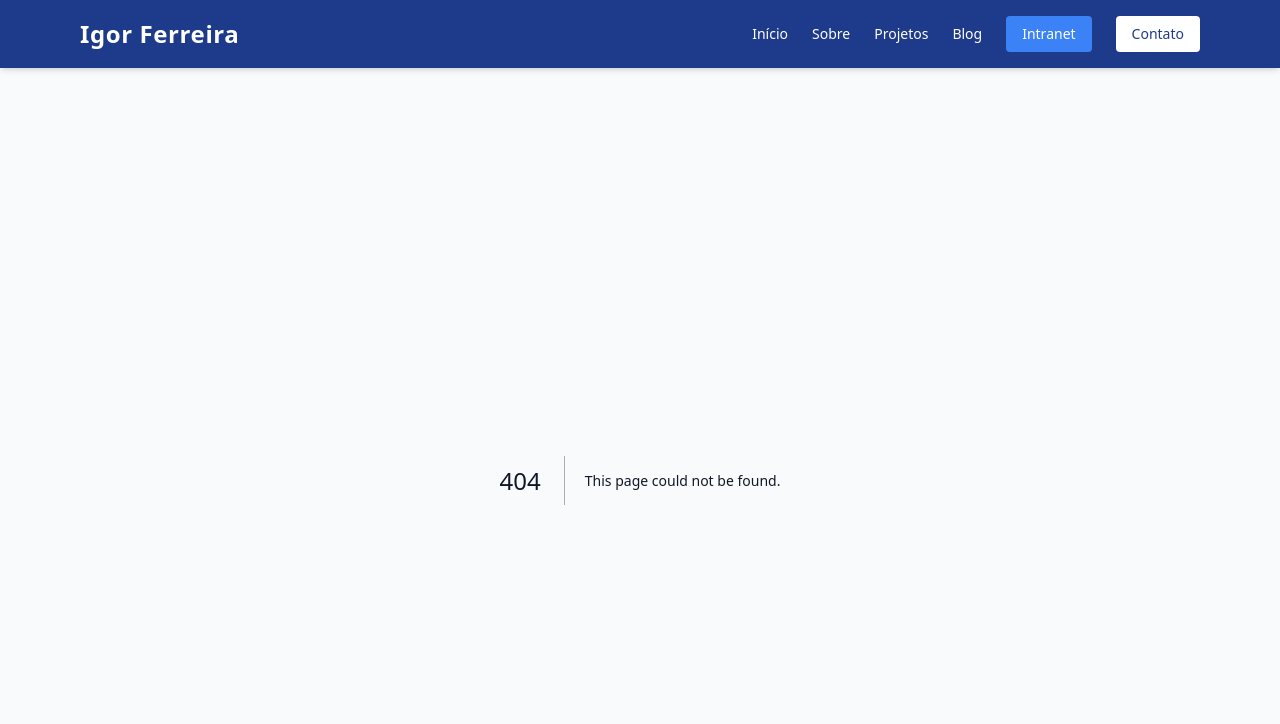
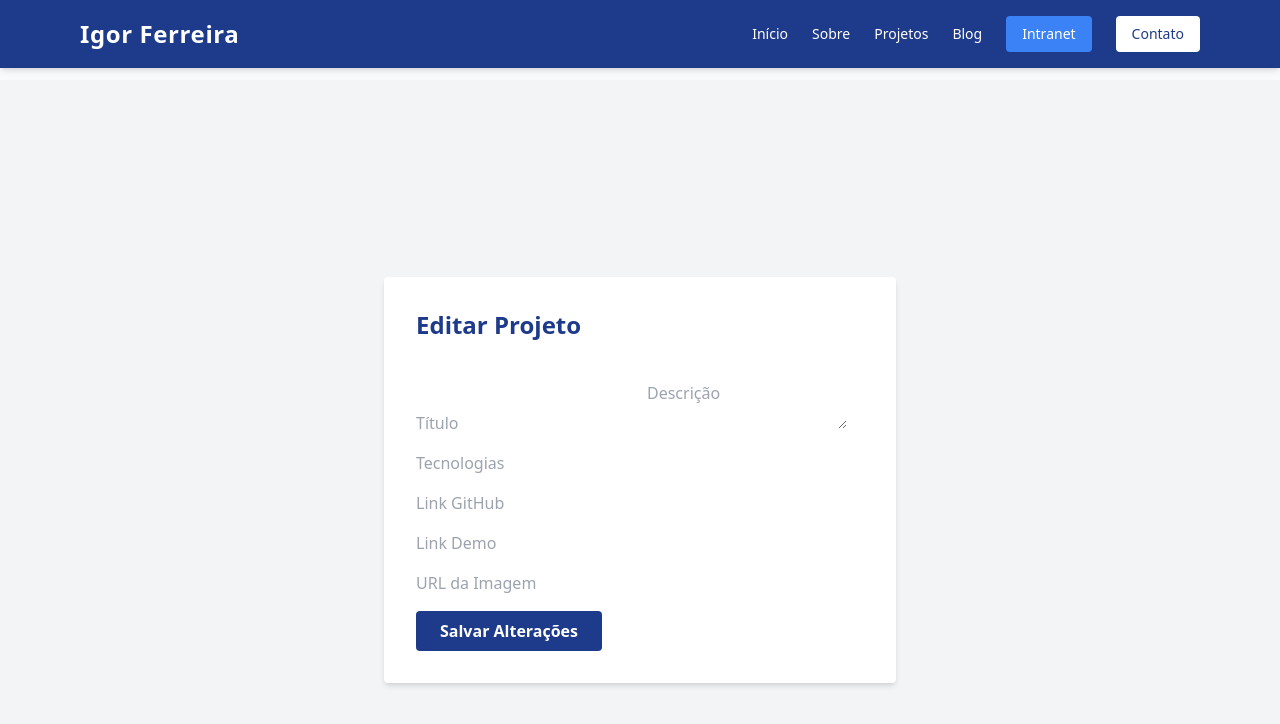
Before and after one commit to igorcunhaf/potifolio, a Next.js app in the folder frontend/: page /intranet/projetos/editar/1 in a window 1280 px wide. Before the commit this address had no page. Shown: the top 724 px of the page. Built offline with nearby package versions, Linux system fonts and the light colour scheme; no server answers.

Commit message:
Melhorando botão nos modais da intranet

```diff
--- /dev/null
+++ b/frontend/pages/intranet/posts/editar/[id].tsx
@@ -0,0 +1,56 @@
+import { useState, useEffect } from 'react';
+import { useRouter } from 'next/router';
+
+const EditarPost = () => {
+  const router = useRouter();
+  const { id } = router.query;
+
+  const [title, setTitle] = useState('');
+  const [content, setContent] = useState('');
+
+  useEffect(() => {
+    if (id) {
+      fetch(`${process.env.NEXT_PUBLIC_API_URL}/posts/${id}`)
+        .then(res => res.json())
+        .then(data => {
+          setTitle(data.title);
+          setContent(data.content);
+        });
+    }
+  }, [id]);
+
+  const handleSubmit = async (e: React.FormEvent) => {
+    e.preventDefault();
+    await fetch(`${process.env.NEXT_PUBLIC_API_URL}/posts/${id}`, {
+      method: 'PATCH',
+      headers: {
+        'Content-Type': 'application/json',
+        Authorization: `Bearer ${localStorage.getItem('token')}`,
+      },
+      body: JSON.stringify({ title, content }),
+    });
+    router.push('/intranet');
+  };
+
+  return (
+    <div className="min-h-screen bg-gray-100 flex items-center justify-center p-8">
+      <div className="bg-white p-8 rounded shadow-md w-full max-w-lg">
+        <h1 className="text-2xl font-bold mb-6 text-[#1E3A8A]">Editar Post</h1>
+        <form onSubmit={handleSubmit} className="space-y-4">
+          <input type="text" placeholder="Título" value={title} onChange={(e) => setTitle(e.target.value)} required className="input" />
+          <textarea placeholder="Conteúdo" value={content} onChange={(e) => setContent(e.target.value)} required className="input" rows={10} />
+          <div className="flex justify-start mt-2">
+            <button
+              type="submit"
+              className="bg-[#1E3A8A] text-white font-semibold py-2 px-6 rounded hover:bg-[#3B82F6] transition"
+            >
+              Salvar Alterações
+            </button>
+          </div>
+        </form>
+      </div>
+    </div>
+  );
+};
+
+export default EditarPost;
--- /dev/null
+++ b/frontend/pages/intranet/posts/novo.tsx
@@ -0,0 +1,43 @@
+import { useState } from 'react';
+import { useRouter } from 'next/router';
+
+const NovoPost = () => {
+  const router = useRouter();
+  const [title, setTitle] = useState('');
+  const [content, setContent] = useState('');
+
+  const handleSubmit = async (e: React.FormEvent) => {
+    e.preventDefault();
+    await fetch(`${process.env.NEXT_PUBLIC_API_URL}/posts`, {
+      method: 'POST',
+      headers: {
+        'Content-Type': 'application/json',
+        Authorization: `Bearer ${localStorage.getItem('token')}`,
+      },
+      body: JSON.stringify({ title, content }),
+    });
+    router.push('/intranet');
+  };
+
+  return (
+    <div className="min-h-screen bg-gray-100 flex items-center justify-center p-8">
+      <div className="bg-white p-8 rounded shadow-md w-full max-w-lg">
+        <h1 className="text-2xl font-bold mb-6 text-[#1E3A8A]">Novo Post</h1>
+        <form onSubmit={handleSubmit} className="space-y-4">
+          <input type="text" placeholder="Título" value={title} onChange={(e) => setTitle(e.target.value)} required className="input" />
+          <textarea placeholder="Conteúdo (HTML permitido)" value={content} onChange={(e) => setContent(e.target.value)} required className="input" rows={10} />
+          <div className="flex justify-start mt-2">
+            <button
+              type="submit"
+              className="bg-[#1E3A8A] text-white font-semibold py-2 px-6 rounded hover:bg-[#3B82F6] transition"
+            >
+              Salvar Post
+            </button>
+          </div>
+        </form>
+      </div>
+    </div>
+  );
+};
+
+export default NovoPost;
--- /dev/null
+++ b/frontend/pages/intranet/projetos/editar/[id].tsx
@@ -0,0 +1,68 @@
+import { useState, useEffect } from 'react';
+import { useRouter } from 'next/router';
+
+const EditarProjeto = () => {
+  const router = useRouter();
+  const { id } = router.query;
+
+  const [title, setTitle] = useState('');
+  const [description, setDescription] = useState('');
+  const [technologies, setTechnologies] = useState('');
+  const [githubLink, setGithubLink] = useState('');
+  const [liveDemoLink, setLiveDemoLink] = useState('');
+  const [imageUrl, setImageUrl] = useState('');
+
+  useEffect(() => {
+    if (id) {
+      fetch(`${process.env.NEXT_PUBLIC_API_URL}/projects/${id}`)
+        .then(res => res.json())
+        .then(data => {
+          setTitle(data.title);
+          setDescription(data.description);
+          setTechnologies(data.technologies);
+          setGithubLink(data.githubLink);
+          setLiveDemoLink(data.liveDemoLink);
+          setImageUrl(data.imageUrl);
+        });
+    }
+  }, [id]);
+
+  const handleSubmit = async (e: React.FormEvent) => {
+    e.preventDefault();
+    await fetch(`${process.env.NEXT_PUBLIC_API_URL}/projects/${id}`, {
+      method: 'PATCH',
+      headers: {
+        'Content-Type': 'application/json',
+        Authorization: `Bearer ${localStorage.getItem('token')}`,
+      },
+      body: JSON.stringify({ title, description, technologies, githubLink, liveDemoLink, imageUrl }),
+    });
+    router.push('/intranet');
+  };
+
+  return (
+    <div className="min-h-screen bg-gray-100 flex items-center justify-center p-8">
+      <div className="bg-white p-8 rounded shadow-md w-full max-w-lg">
+        <h1 className="text-2xl font-bold mb-6 text-[#1E3A8A]">Editar Projeto</h1>
+        <form onSubmit={handleSubmit} className="space-y-4">
+          <input type="text" placeholder="Título" value={title} onChange={(e) => setTitle(e.target.value)} required className="input" />
+          <textarea placeholder="Descrição" value={description} onChange={(e) => setDescription(e.target.value)} required className="input" />
+          <input type="text" placeholder="Tecnologias" value={technologies} onChange={(e) => setTechnologies(e.target.value)} required className="input" />
+          <input type="url" placeholder="Link GitHub" value={githubLink} onChange={(e) => setGithubLink(e.target.value)} className="input" />
+          <input type="url" placeholder="Link Demo" value={liveDemoLink} onChange={(e) => setLiveDemoLink(e.target.value)} className="input" />
+          <input type="url" placeholder="URL da Imagem" value={imageUrl} onChange={(e) => setImageUrl(e.target.value)} className="input" />
+          <div className="flex justify-start mt-2">
+            <button
+              type="submit"
+              className="bg-[#1E3A8A] text-white font-semibold py-2 px-6 rounded hover:bg-[#3B82F6] transition"
+            >
+              Salvar Alterações
+            </button>
+          </div>
+        </form>
+      </div>
+    </div>
+  );
+};
+
+export default EditarProjeto;
--- /dev/null
+++ b/frontend/pages/intranet/projetos/novo.tsx
@@ -0,0 +1,51 @@
+import { useState } from 'react';
+import { useRouter } from 'next/router';
+
+const NovoProjeto = () => {
+  const router = useRouter();
+  const [title, setTitle] = useState('');
+  const [description, setDescription] = useState('');
+  const [technologies, setTechnologies] = useState('');
+  const [githubLink, setGithubLink] = useState('');
+  const [liveDemoLink, setLiveDemoLink] = useState('');
+  const [imageUrl, setImageUrl] = useState('');
+
+  const handleSubmit = async (e: React.FormEvent) => {
+    e.preventDefault();
+    await fetch(`${process.env.NEXT_PUBLIC_API_URL}/projects`, {
+      method: 'POST',
+      headers: {
+        'Content-Type': 'application/json',
+        Authorization: `Bearer ${localStorage.getItem('token')}`,
+      },
+      body: JSON.stringify({ title, description, technologies, githubLink, liveDemoLink, imageUrl }),
+    });
+    router.push('/intranet');
+  };
+
+  return (
+    <div className="min-h-screen bg-gray-100 flex items-center justify-center p-8">
+      <div className="bg-white p-8 rounded shadow-md w-full max-w-lg">
+        <h1 className="text-2xl font-bold mb-6 text-[#1E3A8A]">Novo Projeto</h1>
+        <form onSubmit={handleSubmit} className="space-y-4">
+          <input type="text" placeholder="Título" value={title} onChange={(e) => setTitle(e.target.value)} required className="input" />
+          <textarea placeholder="Descrição" value={description} onChange={(e) => setDescription(e.target.value)} required className="input" />
+          <input type="text" placeholder="Tecnologias (ex: React, NestJS)" value={technologies} onChange={(e) => setTechnologies(e.target.value)} required className="input" />
+          <input type="url" placeholder="Link GitHub" value={githubLink} onChange={(e) => setGithubLink(e.target.value)} className="input" />
+          <input type="url" placeholder="Link Demo" value={liveDemoLink} onChange={(e) => setLiveDemoLink(e.target.value)} className="input" />
+          <input type="url" placeholder="URL da Imagem" value={imageUrl} onChange={(e) => setImageUrl(e.target.value)} className="input" />
+          <div className="flex justify-start mt-2">
+            <button
+              type="submit"
+              className="bg-[#1E3A8A] text-white font-semibold py-2 px-6 rounded hover:bg-[#3B82F6] transition"
+            >
+              Salvar Alterações
+            </button>
+          </div>
+        </form>
+      </div>
+    </div>
+  );
+};
+
+export default NovoProjeto;
```
